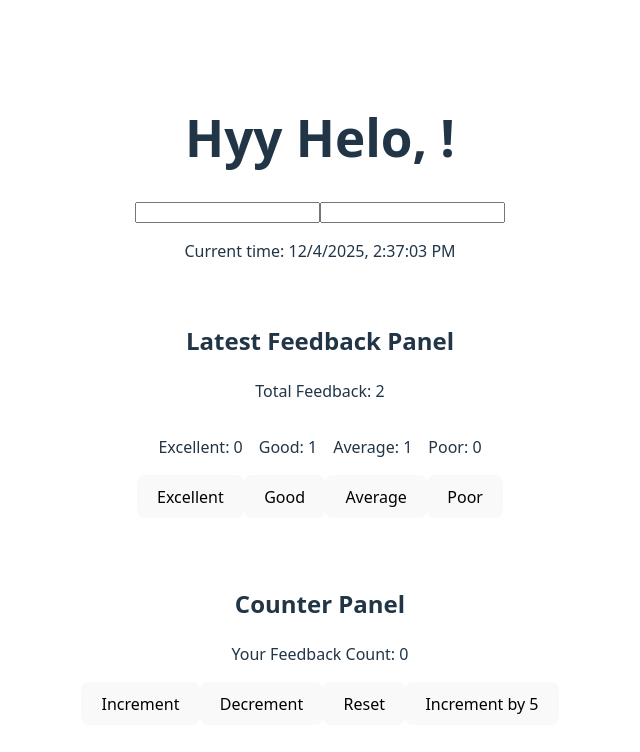
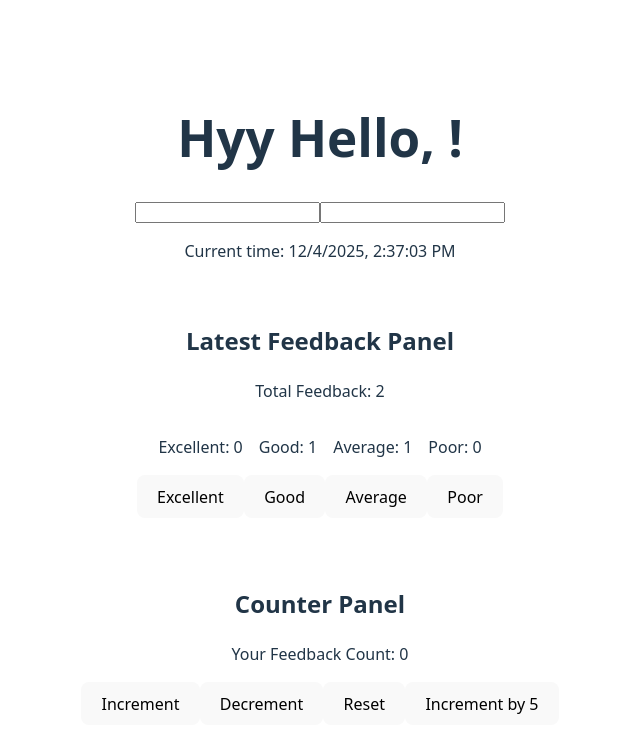
Before and after one commit to PriyanshuValiya/temp-react, a React (Vite) app: page / in a window 1280 px wide. Shown: the top 752 px of the page, without its empty margins (320-960 px from the left). Built offline with nearby package versions, Linux system fonts and the light colour scheme.

Commit message:
update changes

```diff
--- a/src/App.jsx
+++ b/src/App.jsx
@@ -46,7 +46,7 @@ const [userData, setUserData] = useState({
     <>
       <div>
         <h1>
-          Hyy Helo, {userData.firstName} {userData.lastName} !
+          Hyy Hello, {userData.firstName} {userData.lastName} !
         </h1>
         <div>
           <input
```
